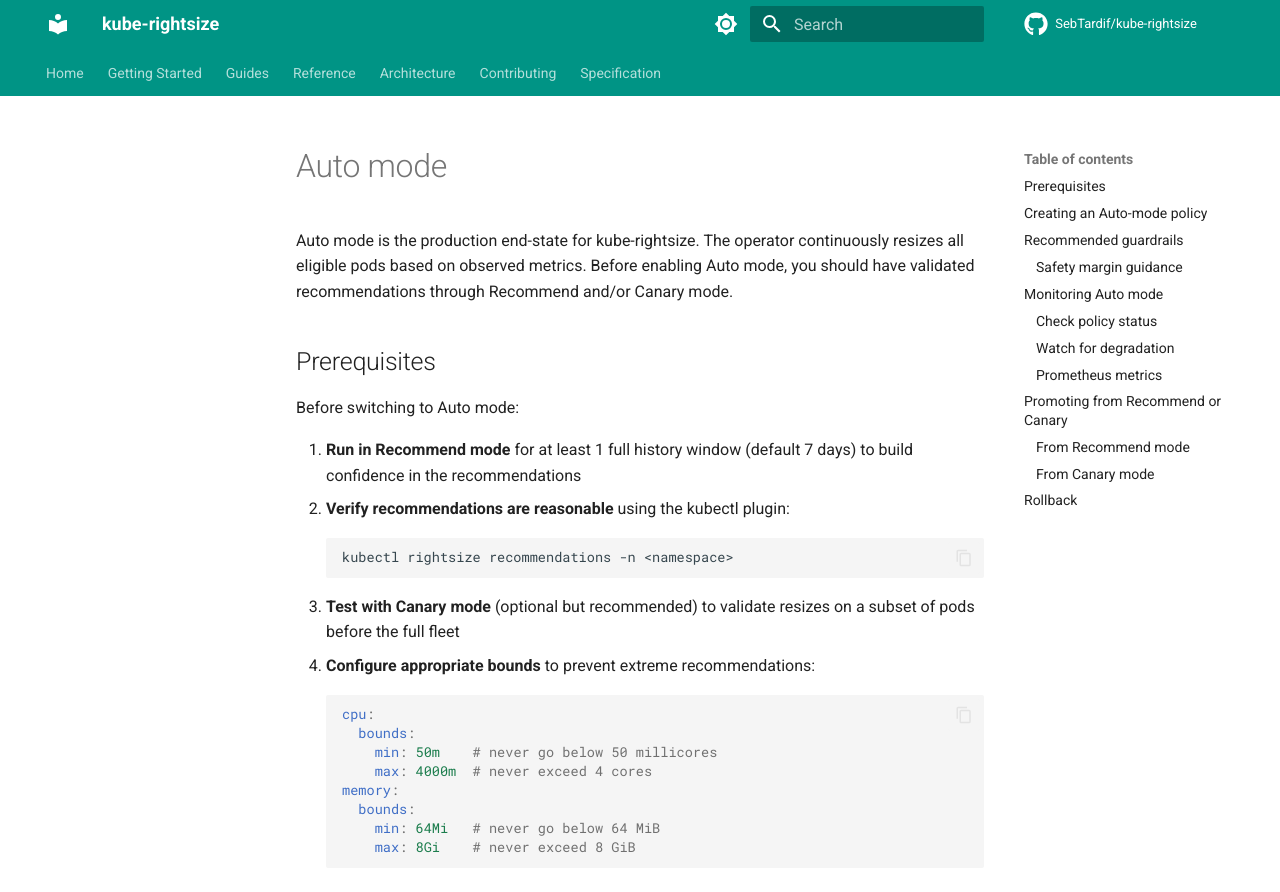
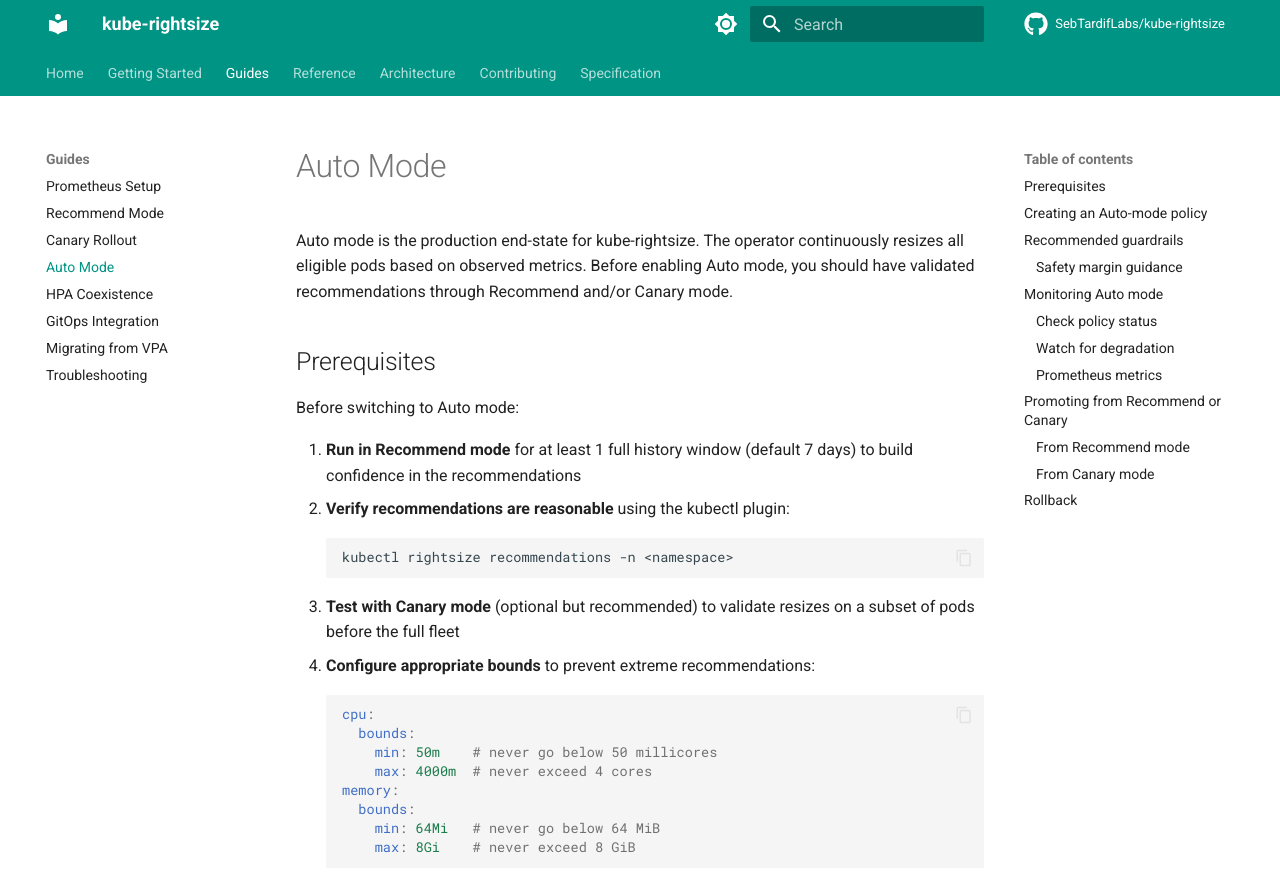
Before and after one commit to attune-io/attune, an MkDocs documentation site: the page built from docs/guides/auto-mode.md, in a window 1280 px wide and 900 px high. Shown: the top 892 px of the window. Built offline with MkDocs 1.6.1 and Material for MkDocs 9.7.7, drawn with Linux system fonts in a browser that asks for light colours; comment, search, counter and statistics services are not loaded.

Commit message:
chore: bump release workflow actions, add auto-mode to nav, fix repo URLs
- Bump azure/setup-helm v4 -> v5 in release workflow (missed during
  CI action bumps)
- Bump softprops/action-gh-release v2 -> v3 in release workflow
- Add Auto Mode guide to mkdocs nav (Recommend -> Canary -> Auto)
- Fix repo URLs in mkdocs.yml (SebTardif -> SebTardifLabs)

Signed-off-by: Sebastien Tardif <sebtardif@ncf.ca>

```diff
--- a/mkdocs.yml
+++ b/mkdocs.yml
@@ -1,8 +1,8 @@
 site_name: kube-rightsize
 site_description: Safe, in-place Kubernetes pod resource right-sizing operator
-site_url: https://sebtardif.github.io/kube-rightsize/
-repo_url: https://github.com/SebTardif/kube-rightsize
-repo_name: SebTardif/kube-rightsize
+site_url: https://sebtardiflabs.github.io/kube-rightsize/
+repo_url: https://github.com/SebTardifLabs/kube-rightsize
+repo_name: SebTardifLabs/kube-rightsize
 
 theme:
   name: material
@@ -61,6 +61,7 @@
       - Prometheus Setup: guides/prometheus-setup.md
       - Recommend Mode: guides/recommend-mode.md
       - Canary Rollout: guides/canary-rollout.md
+      - Auto Mode: guides/auto-mode.md
       - HPA Coexistence: guides/hpa-coexistence.md
       - GitOps Integration: guides/gitops-integration.md
       - Migrating from VPA: guides/migrating-from-vpa.md
```
Also changed, not shown: 1 other file.
